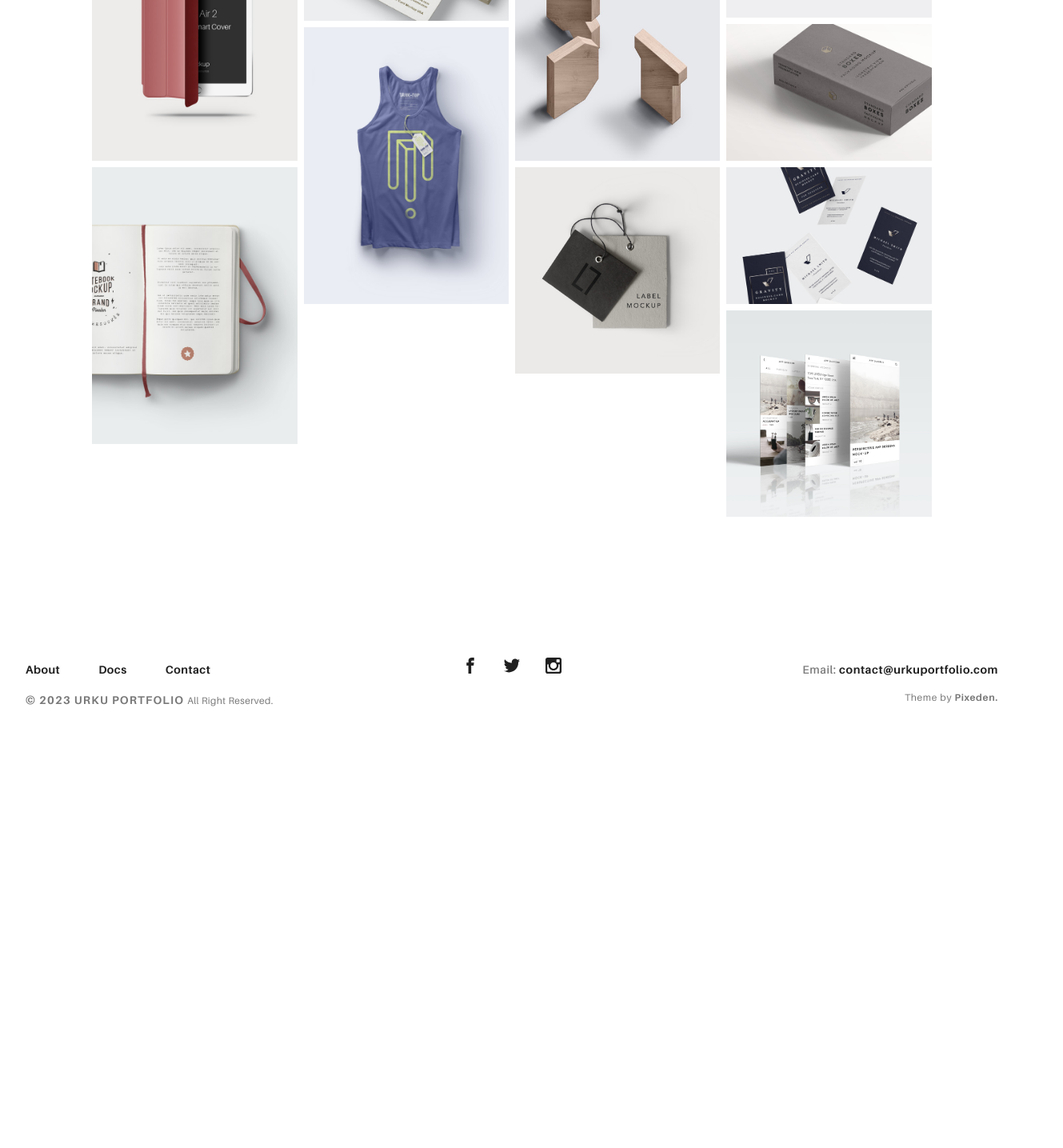
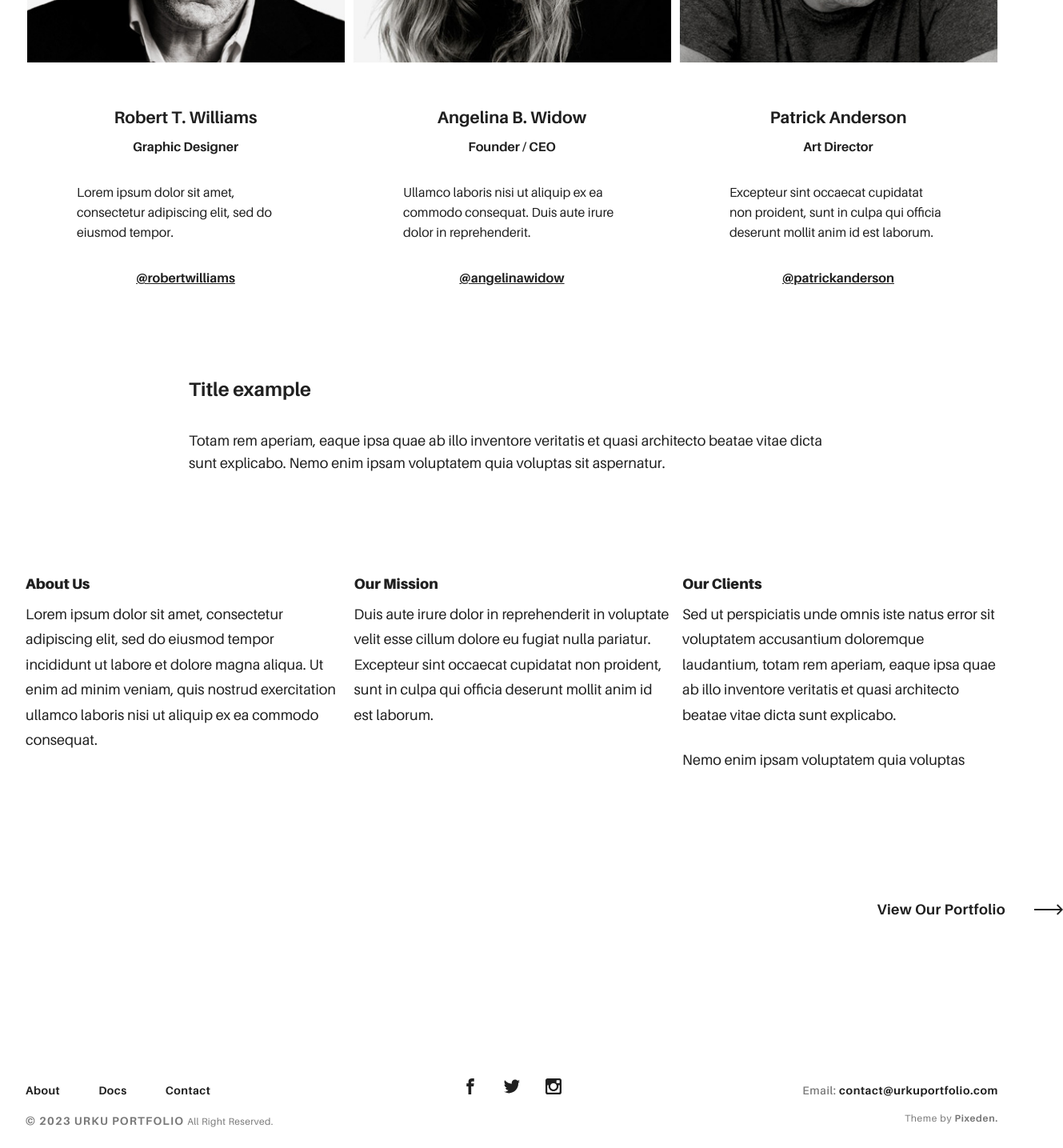
Before and after one commit to WilverArriaza/urku, an Angular app: page / in a window 1280 px wide. Shown: the part 460-1895 px from the top of the page at 80% size, 1329 px wide, since content can reach past the window. Before the commit the page ends 1393 px from the top, so only its background shows below. Built offline with nearby package versions, Linux system fonts and the light colour scheme.

Commit message:
About creado

```diff
--- a/src/app/app.component.html
+++ b/src/app/app.component.html
@@ -3,7 +3,9 @@
 
 <section class="ae-container-fluid rk-main">
 
-  <app-portfolio></app-portfolio>
+  <!-- <app-portfolio></app-portfolio> -->
+
+  <app-about></app-about>
 
   <router-outlet></router-outlet>
 
--- a/src/app/app.module.ts
+++ b/src/app/app.module.ts
@@ -6,13 +6,15 @@ import { AppComponent } from './app.component';
 import { HeaderComponent } from './components/header/header.component';
 import { FooterComponent } from './components/footer/footer.component';
 import { PortfolioComponent } from './components/portfolio/portfolio.component';
+import { AboutComponent } from './components/about/about.component';
 
 @NgModule({
   declarations: [
     AppComponent,
     HeaderComponent,
     FooterComponent,
-    PortfolioComponent
+    PortfolioComponent,
+    AboutComponent
   ],
   imports: [
     BrowserModule,
--- /dev/null
+++ b/src/app/components/about/about.component.html
@@ -0,0 +1,42 @@
+<div class="ae-grid au-xs-ta-center au-mb-4">
+    <div class="ae-grid__item item-lg-4 ae-kappa au-mb-3"><img src="assets/img/team-1.jpg" alt="" class="au-mb-3">
+      <h5 class="ae-u-bolder au-mt-2">Robert T. Williams</h5>
+      <p class="ae-u-bolder au-mb-3">Graphic Designer</p>
+      <p class="au-lg-ta-left au-mb-3 au-pl-4 au-pr-4">Lorem ipsum dolor sit amet, consectetur adipiscing elit, sed do eiusmod tempor.</p><a href="#0" class="ae-u-bolder au-underline">@robertwilliams</a>
+    </div>
+    <div class="ae-grid__item item-lg-4 ae-kappa au-mb-3"><img src="assets/img/team-2.jpg" alt="" class="au-mb-3">
+      <h5 class="ae-u-bolder au-mt-2">Angelina B. Widow</h5>
+      <p class="ae-u-bolder au-mb-3">Founder / CEO</p>
+      <p class="au-lg-ta-left au-mb-3 au-pl-4 au-pr-4">Ullamco laboris nisi ut aliquip ex ea commodo consequat. Duis aute irure dolor in reprehenderit.</p><a href="#0" class="ae-u-bolder au-underline">@angelinawidow</a>
+    </div>
+    <div class="ae-grid__item item-lg-4 ae-kappa au-mb-3"><img src="assets/img/team-3.jpg" alt="" class="au-mb-3">
+      <h5 class="ae-u-bolder au-mt-2">Patrick Anderson</h5>
+      <p class="ae-u-bolder au-mb-3">Art Director</p>
+      <p class="au-lg-ta-left au-mb-3 au-pl-4 au-pr-4">Excepteur sint occaecat cupidatat non proident, sunt in culpa qui officia deserunt mollit anim id est laborum.</p><a href="#0" class="ae-u-bolder au-underline">@patrickanderson</a>
+    </div>
+  </div>
+  <div class="ae-grid au-pt-2">
+    <div class="ae-grid__item item-lg-8 item-lg--offset-2">
+      <h4 class="ae-u-bolder">Title example</h4>
+      <p>Totam rem aperiam, eaque ipsa quae ab illo inventore veritatis et quasi architecto beatae vitae dicta sunt explicabo. Nemo enim ipsam voluptatem quia voluptas sit aspernatur.</p>
+    </div>
+  </div>
+  <div class="ae-grid ae-grid--alt au-xs-ptp-1">
+    <div class="ae-grid__item--alt item-lg-4">
+      <h6 class="ae-u-boldest">About Us</h6>
+      <p class="au-lh-3">Lorem ipsum dolor sit amet, consectetur adipiscing elit, sed do eiusmod tempor incididunt ut labore et dolore magna aliqua. Ut enim ad minim veniam, quis nostrud exercitation ullamco laboris nisi ut aliquip ex ea commodo consequat. </p>
+    </div>
+    <div class="ae-grid__item--alt item-lg-4">
+      <h6 class="ae-u-boldest">Our Mission</h6>
+      <p class="au-lh-3">Duis aute irure dolor in reprehenderit in voluptate velit esse cillum dolore eu fugiat nulla pariatur. <br>Excepteur sint occaecat cupidatat non proident, sunt in culpa qui officia deserunt mollit anim id est laborum.</p>
+    </div>
+    <div class="ae-grid__item--alt item-lg-4">
+      <h6 class="ae-u-boldest">Our Clients</h6>
+      <p class="au-lh-3">Sed ut perspiciatis unde omnis iste natus error sit voluptatem accusantium doloremque laudantium, totam rem aperiam, eaque ipsa quae ab illo inventore veritatis et quasi architecto beatae vitae dicta sunt explicabo. </p>
+      <p class="au-lh-3">Nemo enim ipsam voluptatem quia voluptas</p>
+    </div>
+  </div>
+  <p class="au-flex au-pt-4 group-buttons"><a href="portfolio.html" class="au-mt-4 arrow-button arrow-button--right arrow-button--out">View Our Portfolio<span class="arrow-cont">
+        <svg>
+          <use xlink:href="assets/img/symbols.svg#arrow"></use>
+        </svg></span></a></p>
--- /dev/null
+++ b/src/app/components/about/about.component.ts
@@ -0,0 +1,11 @@
+import { Component } from '@angular/core';
+
+@Component({
+  selector: 'app-about',
+  templateUrl: './about.component.html',
+  styles: [
+  ]
+})
+export class AboutComponent {
+
+}
```
